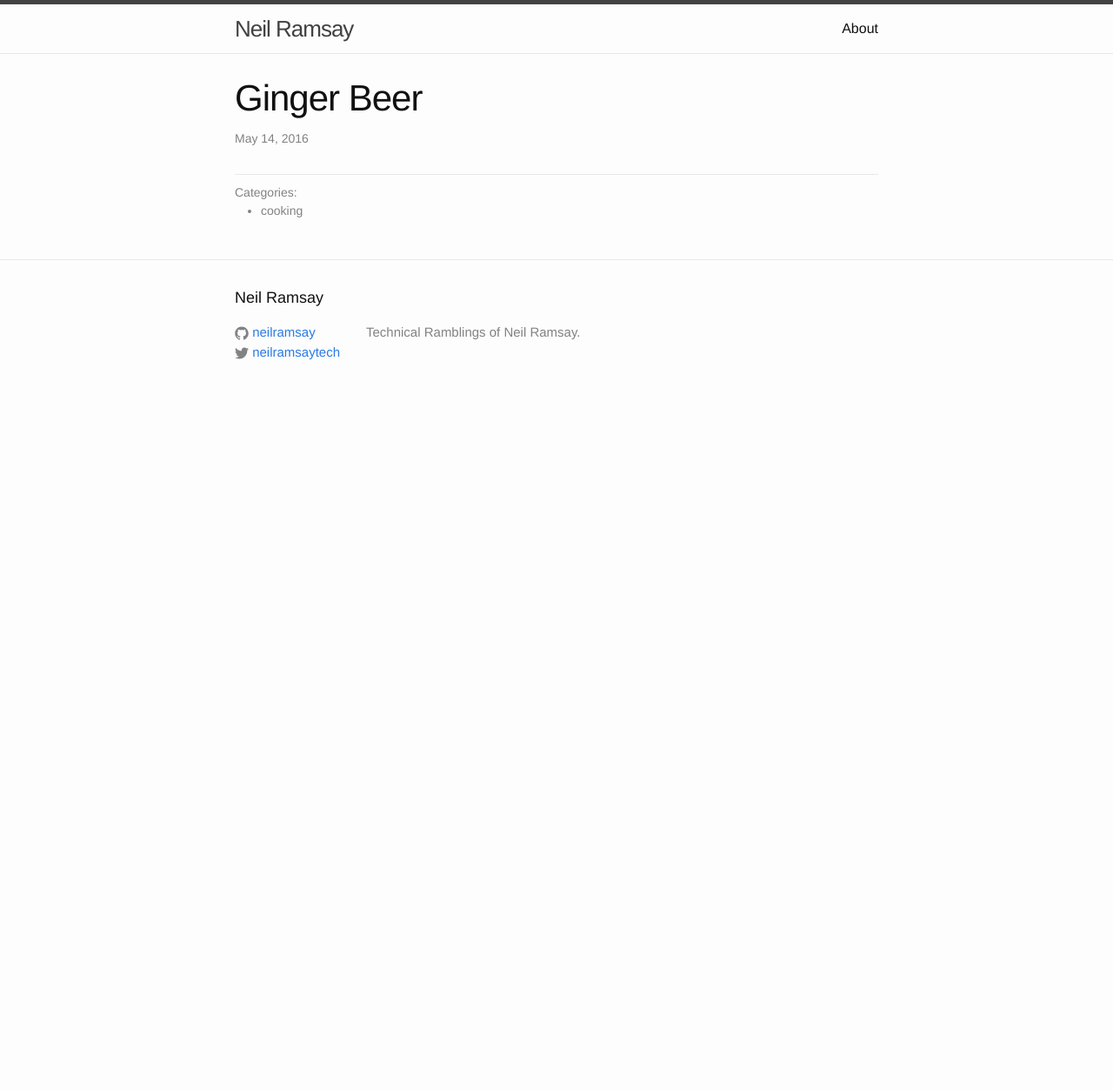
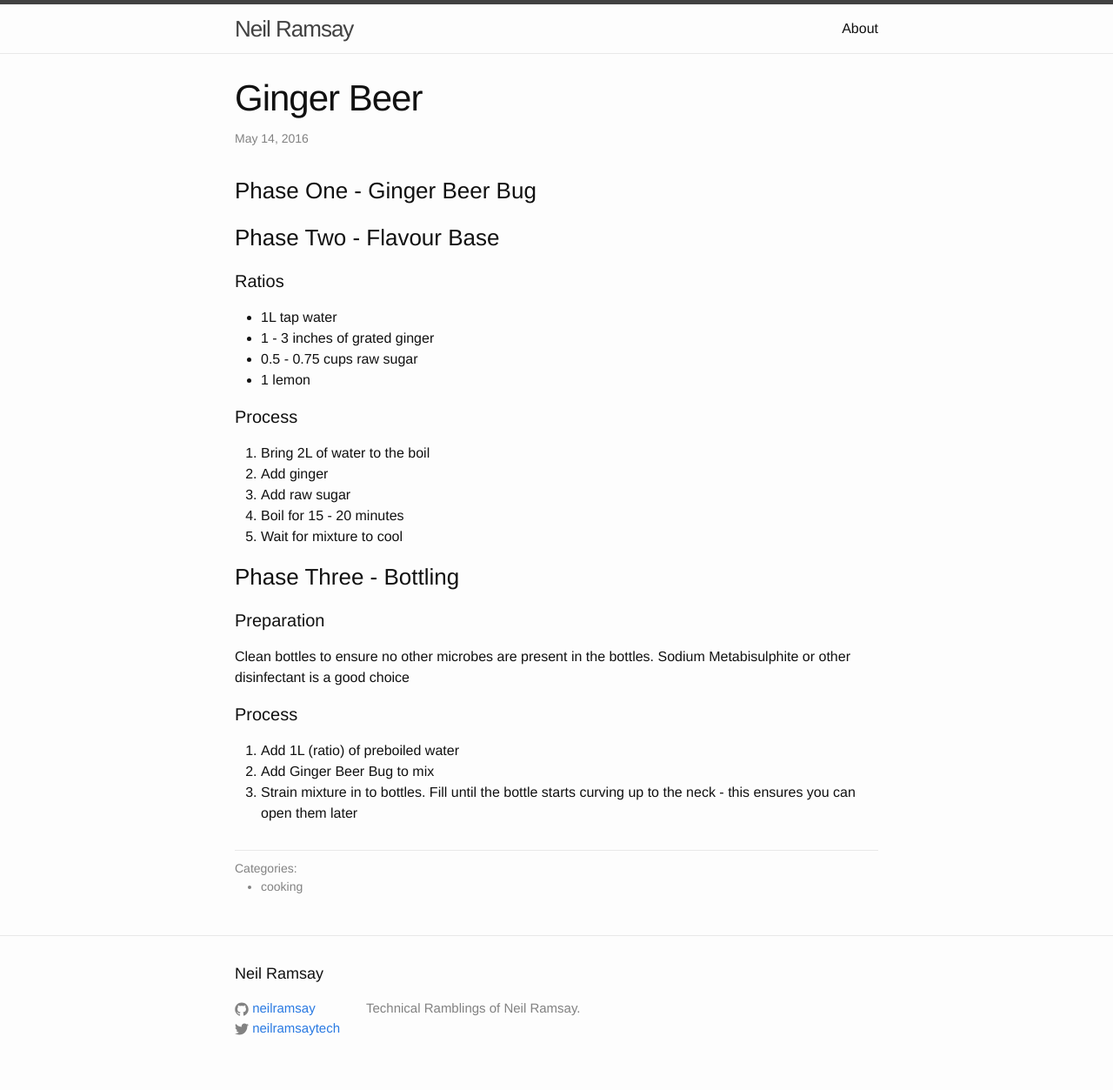
Before and after one commit to neilramsay/neilramsay.github.io, a Jekyll site: the page built from _posts/cooking/2016-05-16-cooking-ginger-beer.md, in a window 1280 px wide. Shown: the whole page at 87% size. Built offline with Jekyll 4.4.1, drawn with Linux system fonts in a browser that asks for light colours; before the commit the page ends 900 px from its top, so only the background shows below that.

Commit message:
Ginger beer

```diff
--- a/_posts/cooking/2016-05-16-cooking-ginger-beer.md
+++ b/_posts/cooking/2016-05-16-cooking-ginger-beer.md
@@ -5,3 +5,31 @@ date:       2016-05-14 22:35:19 +1200
 categories: cooking
 published:  true
 ---
+
+## Phase One - Ginger Beer Bug
+
+## Phase Two - Flavour Base
+
+### Ratios
+
+* 1L tap water
+* 1 - 3 inches of grated ginger
+* 0.5 - 0.75 cups raw sugar
+* 1 lemon
+
+### Process
+1. Bring 2L of water to the boil
+2. Add ginger
+3. Add raw sugar
+4. Boil for 15 - 20 minutes
+5. Wait for mixture to cool
+
+## Phase Three - Bottling
+
+### Preparation
+Clean bottles to ensure no other microbes are present in the bottles. Sodium Metabisulphite or other disinfectant is a good choice
+
+### Process
+1. Add 1L (ratio) of preboiled water
+2. Add Ginger Beer Bug to mix
+3. Strain mixture in to bottles. Fill until the bottle starts curving up to the neck - this ensures you can open them later
--- a/_sass/_layout.scss
+++ b/_sass/_layout.scss
@@ -217,7 +217,7 @@
     margin-bottom: $spacing-unit;
 
     h2 {
-        font-size: 32px;
+        font-size: 26px;
 
         @include media-query($on-laptop) {
             font-size: 28px;
@@ -225,7 +225,7 @@
     }
 
     h3 {
-        font-size: 26px;
+        font-size: 20px;
 
         @include media-query($on-laptop) {
             font-size: 22px;
@@ -233,7 +233,7 @@
     }
 
     h4 {
-        font-size: 20px;
+        font-size: 14px;
 
         @include media-query($on-laptop) {
             font-size: 18px;
```
Also changed, not shown: _drafts/2016-05-14-welcome-to-jekyll.markdown (renamed from _posts/2016-05-14-welcome-to-jekyll.markdown).
